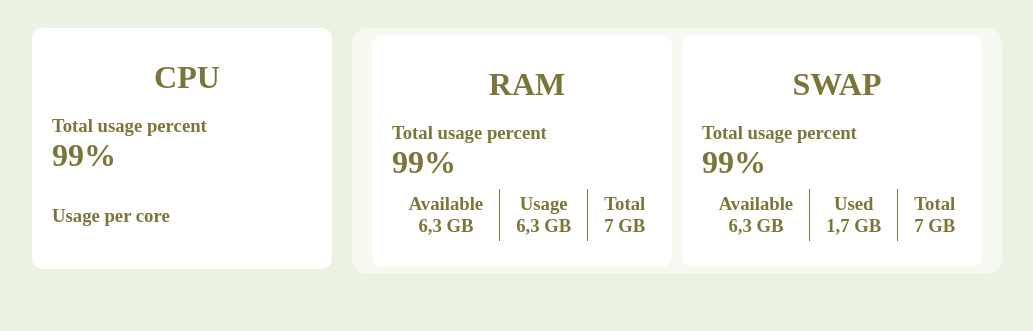
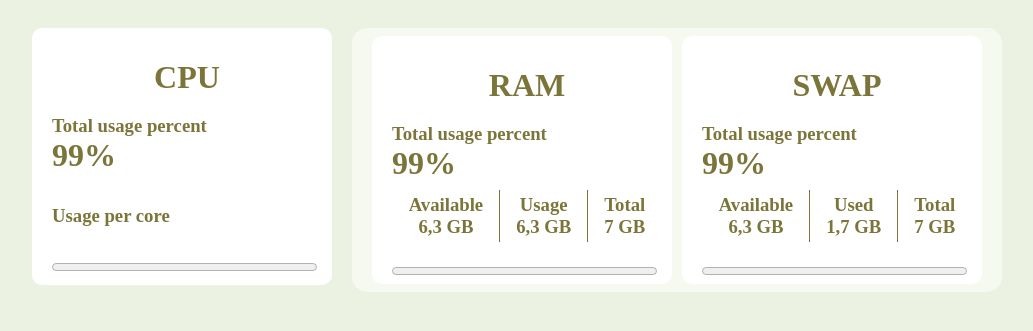
Before and after one commit to FeDevXYZ/marconiDASH, a Python web app: template templates/index.html in a window 1280 px wide. Shown: the top 331 px of the page, without its empty margins (123-1156 px from the left). Run offline with Jinja, Linux system fonts and the light colour scheme; the template is opened without the code that fills it, so the values that code supplies are empty.

Commit message:
feat(visual): add progress bars

```diff
--- a/static/style.css
+++ b/static/style.css
@@ -99,3 +99,6 @@ body{
     border-right: solid 1px #7C7539FF;
     padding: 4px 16px 4px 16px;
 }
+progress{
+    width: 98%
+}
--- a/templates/index.html
+++ b/templates/index.html
@@ -21,6 +21,7 @@
               <ul id="cpu-usage-percore">
               </ul>
           </div>
+        <progress id="cpu-progress" value="0" max="100"></progress>
       </div>
       <div class="voice1">
         <div class="voice2">
@@ -31,6 +32,7 @@
               <h2 id="ram-usage">99%</h2>
             </div>
           </div>
+          <div>
             <div style="display: flex; flex-direction: row; width: 100%; justify-content: center; margin-bottom: 20px">
               <div class="stat">
                 <h3 style="margin-bottom: 0; margin-top: 0">Available</h3>
@@ -45,6 +47,8 @@
                 <h3 id="ram-total" style="margin-top: 0">7 GB</h3>
               </div>
             </div>
+            <progress id="ram-progress" value="0" max="100"></progress>
+          </div>
         </div>
         <div class="voice2">
           <div>
@@ -54,6 +58,7 @@
               <h2>99%</h2>
             </div>
           </div>
+          <div>
             <div style="display: flex; flex-direction: row; width: 100%; justify-content: center; margin-bottom: 20px">
               <div class="stat">
                 <h3 style="margin-bottom: 0; margin-top: 0">Available</h3>
@@ -67,6 +72,8 @@
                 <h3 style="margin-bottom: 0; margin-top: 0">Total</h3>
                 <h3 style="margin-top: 0">7 GB</h3>
               </div>
+            </div>
+            <progress id="swap-progress" value="0" max="100"></progress>
           </div>
         </div>
       </div>
@@ -93,11 +100,14 @@
         // document.getById() statements and vars
         const p_cpupercent = document.getElementById("cpu-usage")
         const p_cpupercentxcore = document.getElementById("cpu-usage-percore")
+        const pr_cpu = document.getElementById("cpu-progress")
 
         const p_rampercent = document.getElementById("ram-usage")
         const p_ramavailable = document.getElementById("ram-available")
         const p_ramused = document.getElementById("ram-used")
         const p_ramtotal = document.getElementById("ram-total")
+        const pr_ram = document.getElementById("ram-progress")
+
 
         // set paragraph text
         p_cpupercent.textContent = cpupercent
@@ -107,11 +117,15 @@
                 `<li>Core ${i+1}: ${fmt(percent)}%</li>`
             ).join("")
         });
+        pr_cpu.value = parseFloat(cpupercent.replace("%", "")) // Momentary fix. When the important fix below is applied, this can be done even easier by cpupercent var
 
-        p_rampercent.textContent = rampercent
+        p_rampercent.textContent = rampercent // IMPORTANT FIX: Python needs to pass integers without the % to facilitate progress bar render
         p_ramavailable.textContent = ramavailable+" GB"
         p_ramused.textContent = ramused.toFixed(2).padStart(4, "0")+" GB"
         p_ramtotal.textContent = ramtotal+" GB"
+        pr_ram.value = parseFloat(rampercent.replace("%", ""))
+
+
 
     }
 
```
Lines whose indentation alone changed are shown as unchanged.
